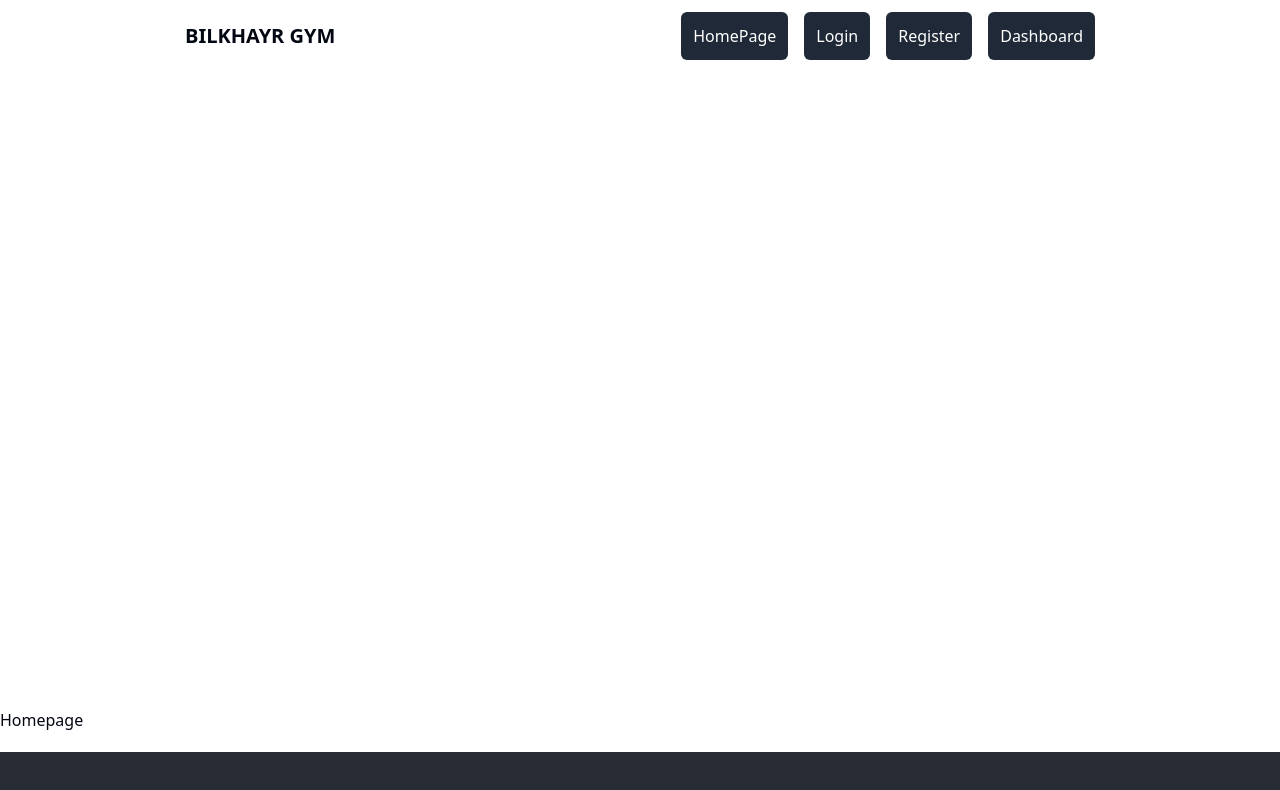
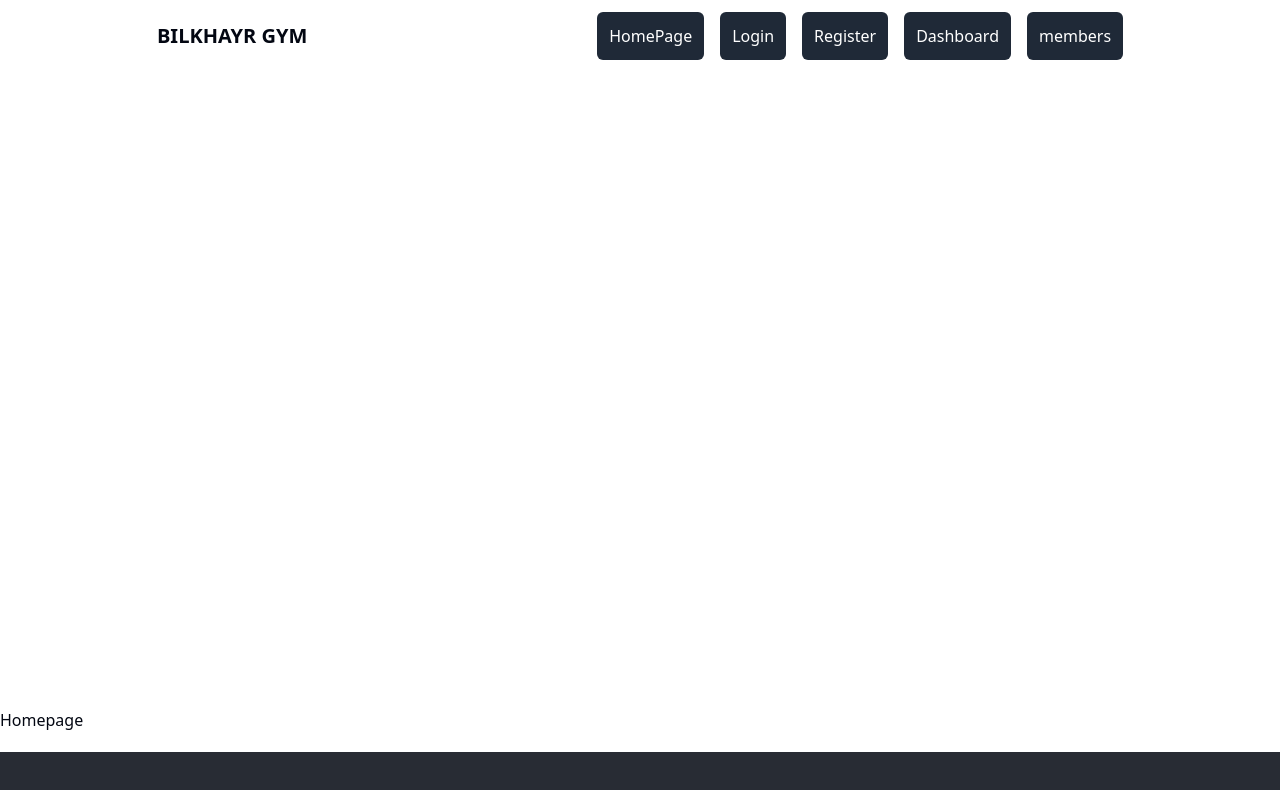
Before and after one commit to sultan1coder/GYM-MANAGEMENT-SYSTEM, a React (Vite) app in the folder frontend/: page / in a window 1280 px wide. Shown: the top 790 px of the page. Built offline with nearby package versions, Linux system fonts and the light colour scheme.

Commit message:
Initialized

```diff
--- a/frontend/src/components/Header.tsx
+++ b/frontend/src/components/Header.tsx
@@ -20,6 +20,7 @@ const Header = () => {
                 <Link className='p-3 text-white transition-all bg-gray-800 rounded-md hover:bg-gray-700' to={"/auth/login"}>Login</Link>
                 <Link className='p-3 text-white transition-all bg-gray-800 rounded-md hover:bg-gray-700' to={"/auth/register"}>Register</Link>
                 <Link className='p-3 text-white transition-all bg-gray-800 rounded-md hover:bg-gray-700' to={"/dashboard"}>Dashboard</Link>
+                <Link className='p-3 text-white transition-all bg-gray-800 rounded-md hover:bg-gray-700' to={"/members"}>members</Link>
             </div>}
         </div>
     )
```
Also changed, not shown: frontend/src/routes.tsx (+15 -10 lines).
